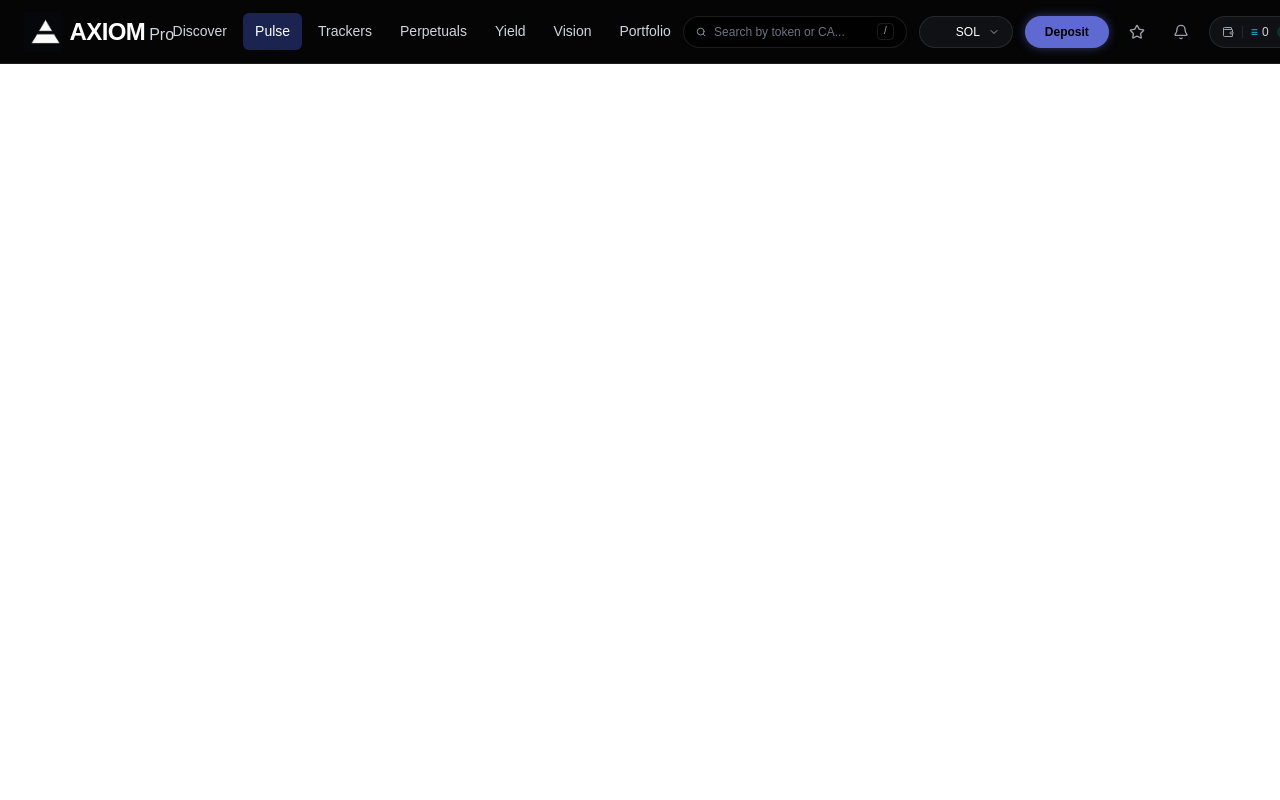
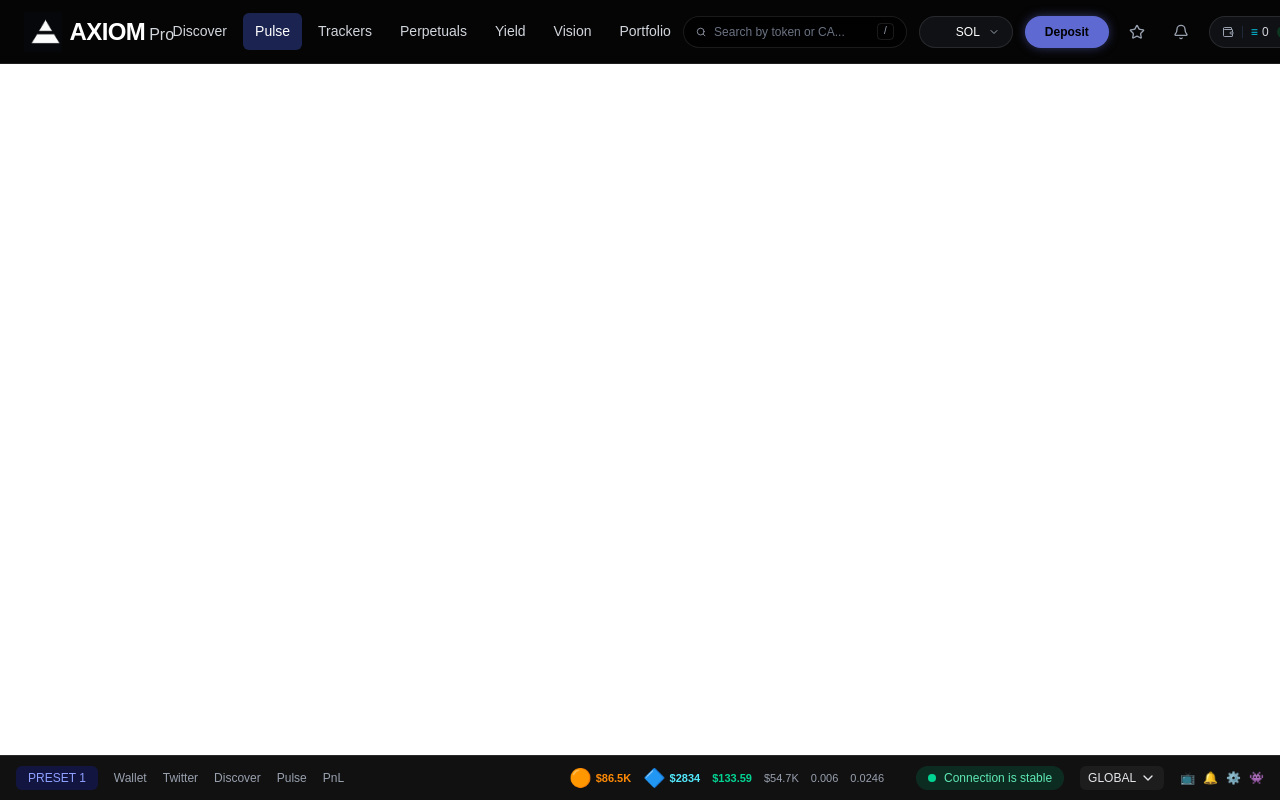
Before and after one commit to Adeshmeena72/axiom-clone, a Next.js app: page / in a window 1280 px wide. Built offline with nearby package versions, Linux system fonts and the light colour scheme.

Commit message:
Create BottomBar

```diff
--- /dev/null
+++ b/app/components/BottomBar.tsx
@@ -0,0 +1,72 @@
+"use client";
+
+import { ChevronDown } from "lucide-react";
+
+export default function BottomBar() {
+  return (
+    <div className="fixed bottom-0 left-0 z-40 w-full border-t border-white/10 bg-[#050505]/95 backdrop-blur-md px-4 py-2 flex items-center gap-4 text-xs text-gray-300">
+
+      {/* PRESET BUTTON */}
+      <button className="flex items-center gap-2 rounded-md bg-[#1c2bff]/20 px-3 py-1 text-[#8fa0ff] font-medium">
+        PRESET 1
+      </button>
+
+      {/* QUICK LINKS */}
+      <div className="hidden md:flex items-center gap-4 text-gray-400">
+        <span className="cursor-pointer hover:text-white">Wallet</span>
+        <span className="cursor-pointer hover:text-white">Twitter</span>
+        <span className="cursor-pointer hover:text-white">Discover</span>
+        <span className="cursor-pointer hover:text-white">Pulse</span>
+        <span className="cursor-pointer hover:text-white">PnL</span>
+      </div>
+
+      {/* PORTFOLIO NUMBERS */}
+      <div className="flex items-center gap-3 ml-auto text-[11px]">
+
+        <span className="flex items-center gap-1 text-orange-400 font-semibold">
+          <span className="text-lg">🟠</span> $86.5K
+        </span>
+
+        <span className="flex items-center gap-1 text-cyan-300 font-semibold">
+          <span className="text-lg">🔷</span> $2834
+        </span>
+
+        <span className="flex items-center gap-1 text-emerald-400 font-semibold">
+          $133.59
+        </span>
+
+        <span className="flex items-center gap-1 text-gray-400">
+          $54.7K
+        </span>
+
+        <span className="flex items-center gap-1 text-gray-400">
+          0.006
+        </span>
+
+        <span className="flex items-center gap-1 text-gray-400">
+          0.0246
+        </span>
+      </div>
+
+      {/* CONNECTION STATUS */}
+      <div className="ml-4 flex items-center gap-2 rounded-full bg-emerald-600/20 text-emerald-300 px-3 py-1 font-medium">
+        <span className="h-2 w-2 rounded-full bg-emerald-400"></span>
+        Connection is stable
+      </div>
+
+      {/* GLOBAL DROPDOWN */}
+      <button className="flex items-center gap-1 rounded-md bg-white/5 px-2 py-1 text-gray-200 hover:bg-white/10">
+        GLOBAL
+        <ChevronDown className="h-4 w-4" />
+      </button>
+
+      {/* RIGHT SIDE ICONS */}
+      <div className="flex items-center gap-2">
+        <span className="cursor-pointer hover:text-white">📺</span>
+        <span className="cursor-pointer hover:text-white">🔔</span>
+        <span className="cursor-pointer hover:text-white">⚙️</span>
+        <span className="cursor-pointer hover:text-white">👾</span>
+      </div>
+    </div>
+  );
+}
--- a/app/layout.tsx
+++ b/app/layout.tsx
@@ -3,6 +3,9 @@ import { Geist, Geist_Mono } from "next/font/google";
 import "./globals.css";
 import Header from "./components/Navbar";
 import Navbar from "./components/Navbar";
+import BottomBar from "./components/BottomBar";
+
+import { Import } from "lucide-react";
 
 const geistSans = Geist({
   variable: "--font-geist-sans",
@@ -30,6 +33,7 @@ export default function RootLayout({
         className={`${geistSans.variable} ${geistMono.variable} antialiased`}
       >
         <Navbar/>
+        <BottomBar/>
       </body>
     </html>
   );
```
